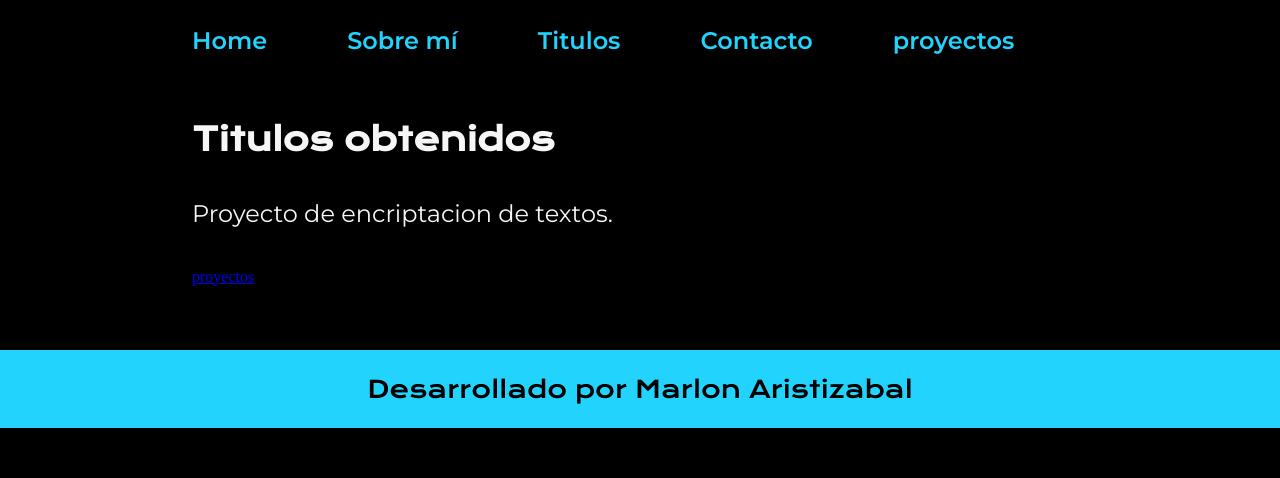
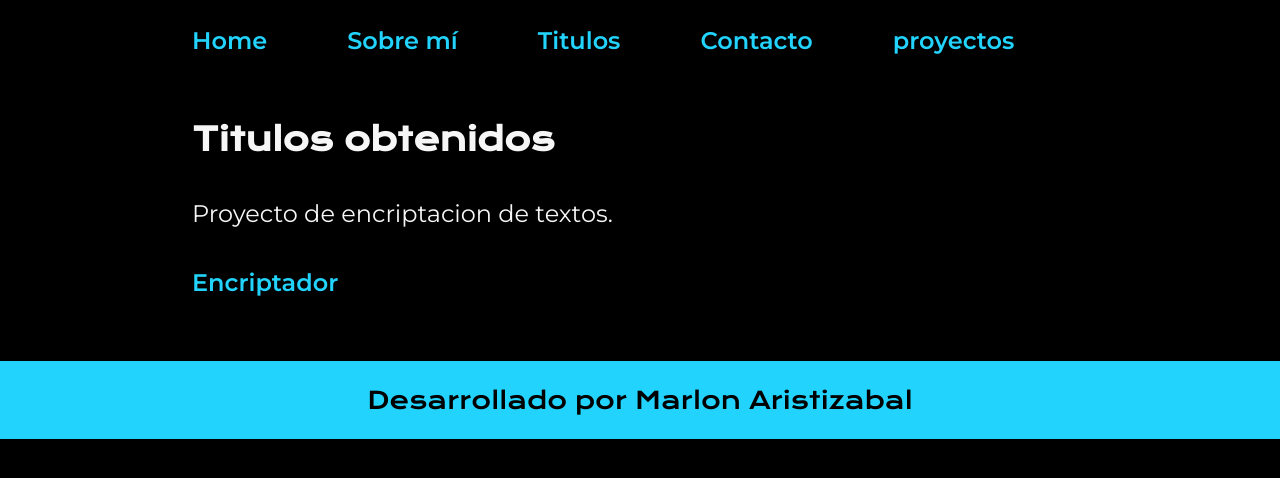
Before and after one commit to Ariztizabal889/Portafolio-Profesional, a plain HTML site: page Proyectos.html in a window 1280 px wide. Drawn offline with nearby package versions, Linux system fonts and the light colour scheme.

Commit message:
se actualizan texto del proyecto

```diff
--- a/Proyectos.html
+++ b/Proyectos.html
@@ -24,7 +24,7 @@
                 <p class="presentacion__contenido__texto">
                    Proyecto de encriptacion de textos.
                 </p>
-                <a  href="Encriptador.html">proyectos</a>
+                <a class="header__menu__link" href="Encriptador.html">Encriptador</a>
 
         </section>
     </main>
```
